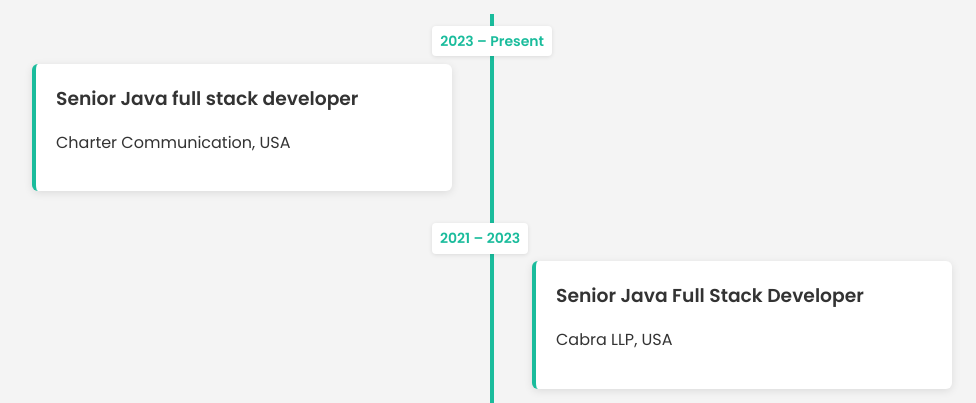
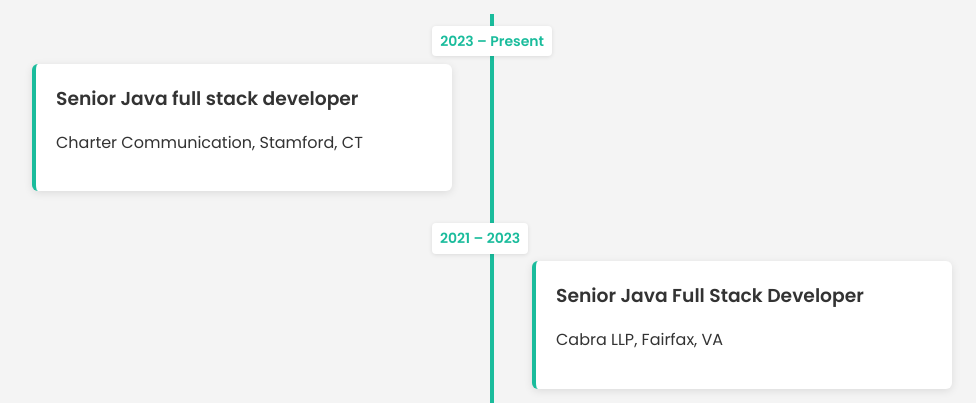
Before and after one commit to Tushaarreddy/Tushaar-portfolio, a plain HTML site: page index.html in a window 1280 px wide. Shown: the part 1460-1863 px from the top of the page, without its empty margins (148-1124 px from the left). Drawn offline with Linux system fonts and the light colour scheme; files whose address does not match are found by name.

Commit message:
Update index.html

```diff
--- a/index.html
+++ b/index.html
@@ -54,7 +54,7 @@ Whether it’s optimizing high-throughput applications, designing scalable micro
                 </div>
                 <div class="timeline-content">
                     <h3>Senior Java full stack developer </h3>
-                    <p>Charter Communication, USA</p>
+                    <p>Charter Communication, Stamford, CT</p>
                 </div>
             </div>
             <div class="timeline-container right">
@@ -63,7 +63,7 @@ Whether it’s optimizing high-throughput applications, designing scalable micro
                 </div>
                 <div class="timeline-content">
                     <h3>Senior Java Full Stack Developer</h3>
-                    <p>Cabra LLP, USA</p>
+                    <p>Cabra LLP, Fairfax, VA</p>
                 </div>
             </div>
             <div class="timeline-container left">
```
